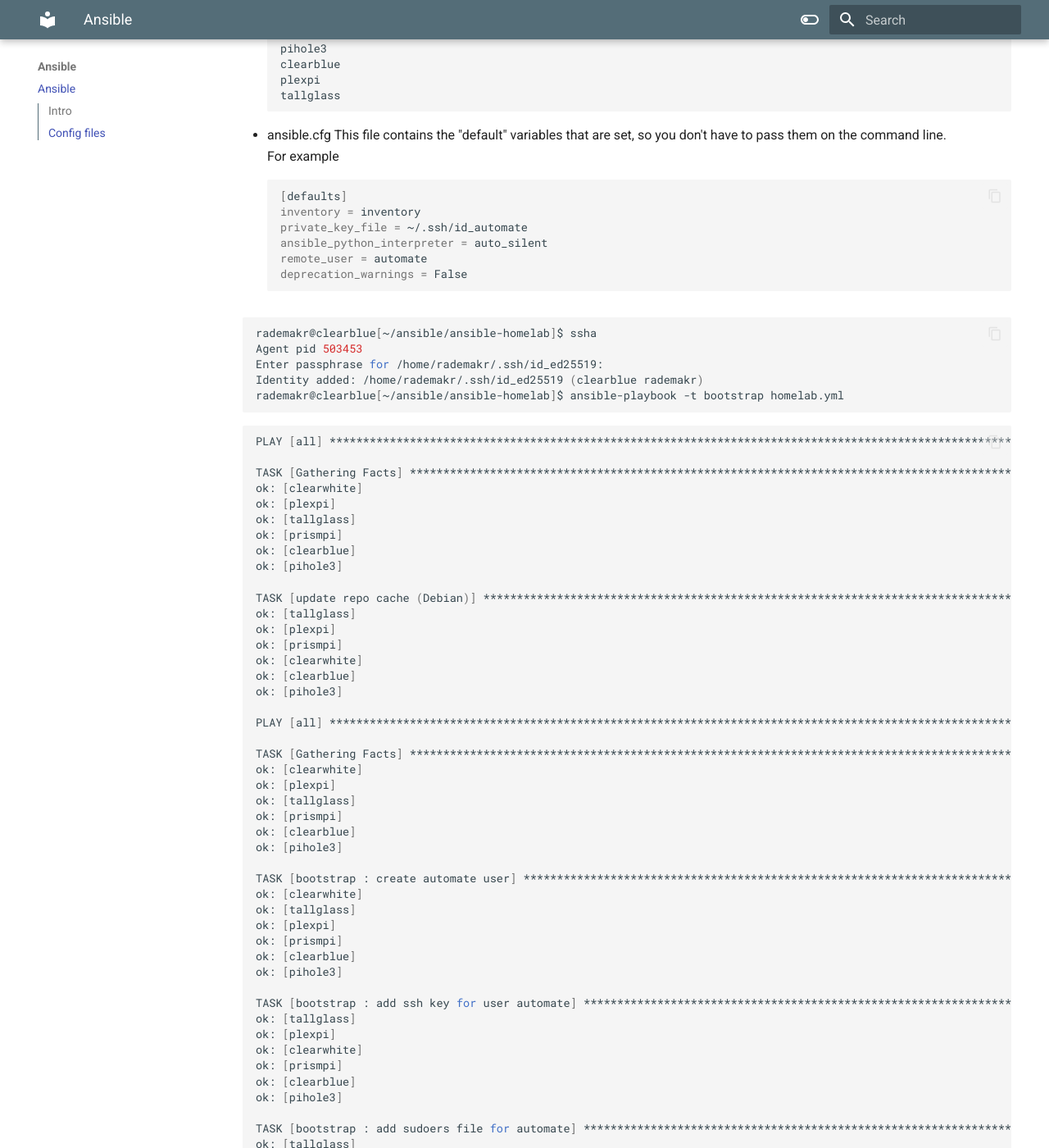
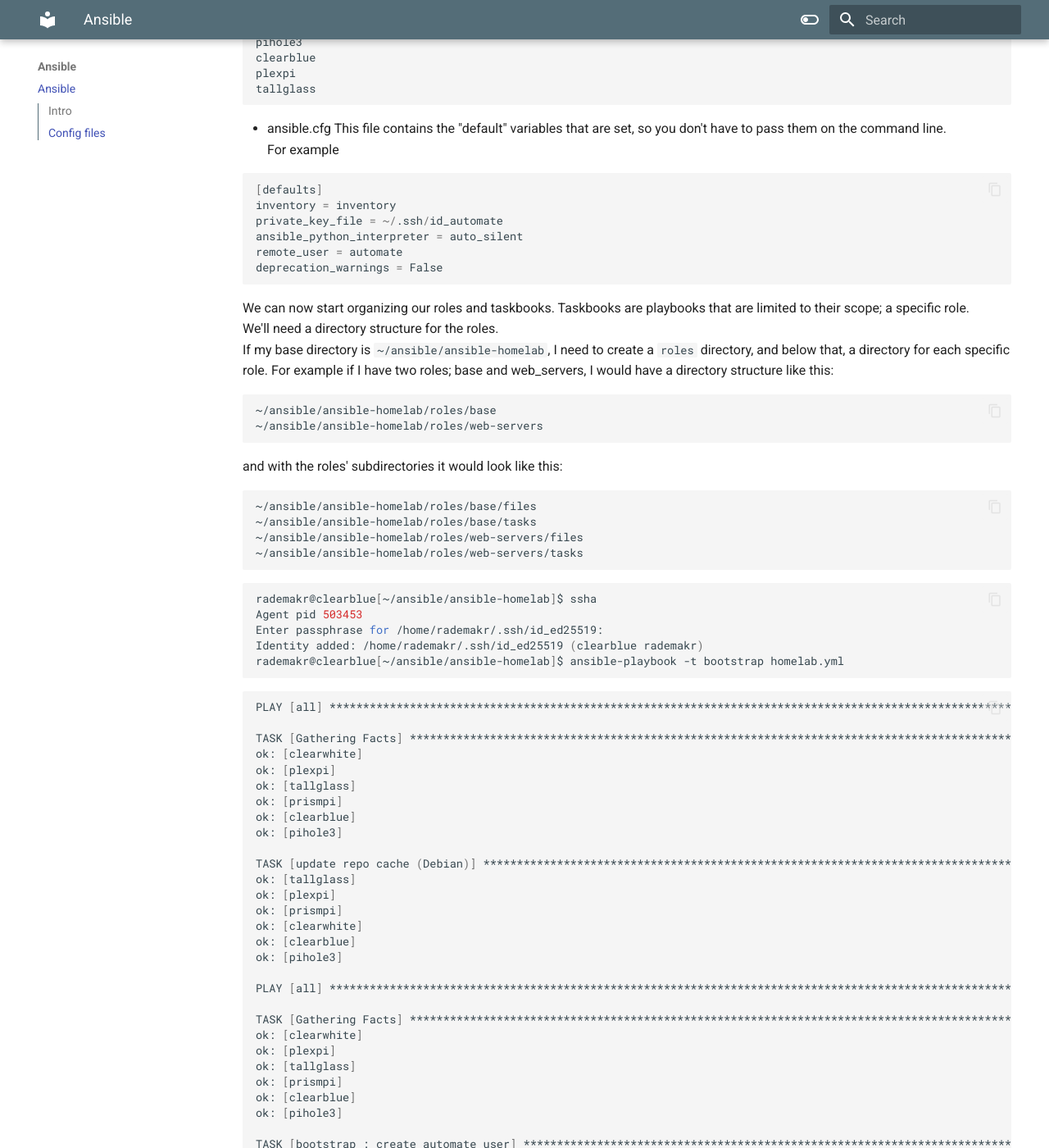
Before and after one commit to rademakr/homelab-docs, an MkDocs documentation site: the page built from docs/Ansible.md, in a window 1280 px wide and 1400 px high, scrolled down 1465 px. Shown: the whole window at 82% size. Built offline with MkDocs 1.6.1 and Material for MkDocs 9.7.7, drawn with Linux system fonts in a browser that asks for light colours; some of the changed text lies outside the part shown.

Commit message:
added a bit on Docker install in Nexcloud + continue on Ansible doc

````diff
--- a/docs/Ansible.md
+++ b/docs/Ansible.md
@@ -13,6 +13,7 @@
 * inventory
   This file will organize your differnet hosts in groups. The same host can be in several groups. These groups are linked to the roles we will be using.
   For example:
+
   ```shell
   [rpi5]
   clearwhite
@@ -60,7 +61,8 @@
 * ansible.cfg
   This file contains the "default" variables that are set, so you don't have to pass them on the command line.
   For example
-  ```shell
+
+  ```s
   [defaults]
   inventory = inventory
   private_key_file = ~/.ssh/id_automate
@@ -68,6 +70,24 @@
   remote_user = automate
   deprecation_warnings = False
   ```
+
+We can now start organizing our roles and taskbooks. Taskbooks are playbooks that are limited to their scope; a specific role.
+We'll need a directory structure for the roles.
+If my base directory is `~/ansible/ansible-homelab`, I need to create a `roles` directory, and below that, a directory for each specific role. For example if I have two roles; base and web_servers, I would have a directory structure like this:
+
+```shell
+~/ansible/ansible-homelab/roles/base
+~/ansible/ansible-homelab/roles/web-servers
+```
+
+and with the roles' subdirectories it would look like this:
+
+```shell
+~/ansible/ansible-homelab/roles/base/files
+~/ansible/ansible-homelab/roles/base/tasks
+~/ansible/ansible-homelab/roles/web-servers/files
+~/ansible/ansible-homelab/roles/web-servers/tasks
+```
 
 
 
@@ -80,7 +100,7 @@
 ```
 
 ```shell
-PLAY [all] *****************************************************************************************************************************************
+PLAY [all] ******************************************************************************************************************************
 
 TASK [Gathering Facts] *****************************************************************************************************************************************
 ok: [clearwhite]
@@ -98,7 +118,7 @@
 ok: [clearblue]
 ok: [pihole3]
 
-PLAY [all] *****************************************************************************************************************************************
+PLAY [all] ******************************************************************************************************************************
 
 TASK [Gathering Facts] *****************************************************************************************************************************************
 ok: [clearwhite]
@@ -162,7 +182,7 @@
 ok: [clearblue] => (item=/etc/DIR_COLORS)
 ok: [pihole3] => (item=/etc/DIR_COLORS)
 
-PLAY [all] ******************************************************************************************************************************************
+PLAY [all] *******************************************************************************************************************************
 
 TASK [Gathering Facts] ******************************************************************************************************************************************
 ok: [clearwhite]
@@ -216,7 +236,7 @@
 TASK [Gathering Facts] ******************************************************************************************************************************************
 ok: [prismpi]
 
-PLAY RECAP ******************************************************************************************************************************************
+PLAY RECAP *******************************************************************************************************************************
 clearblue                  : ok=11   changed=1    unreachable=0    failed=0    skipped=0    rescued=0    ignored=0
 clearwhite                 : ok=14   changed=0    unreachable=0    failed=0    skipped=0    rescued=0    ignored=0
 pihole3                    : ok=11   changed=0    unreachable=0    failed=0    skipped=0    rescued=0    ignored=0
````
Also changed, not shown: docs/Nextcloud.md (+29 -0 lines).
